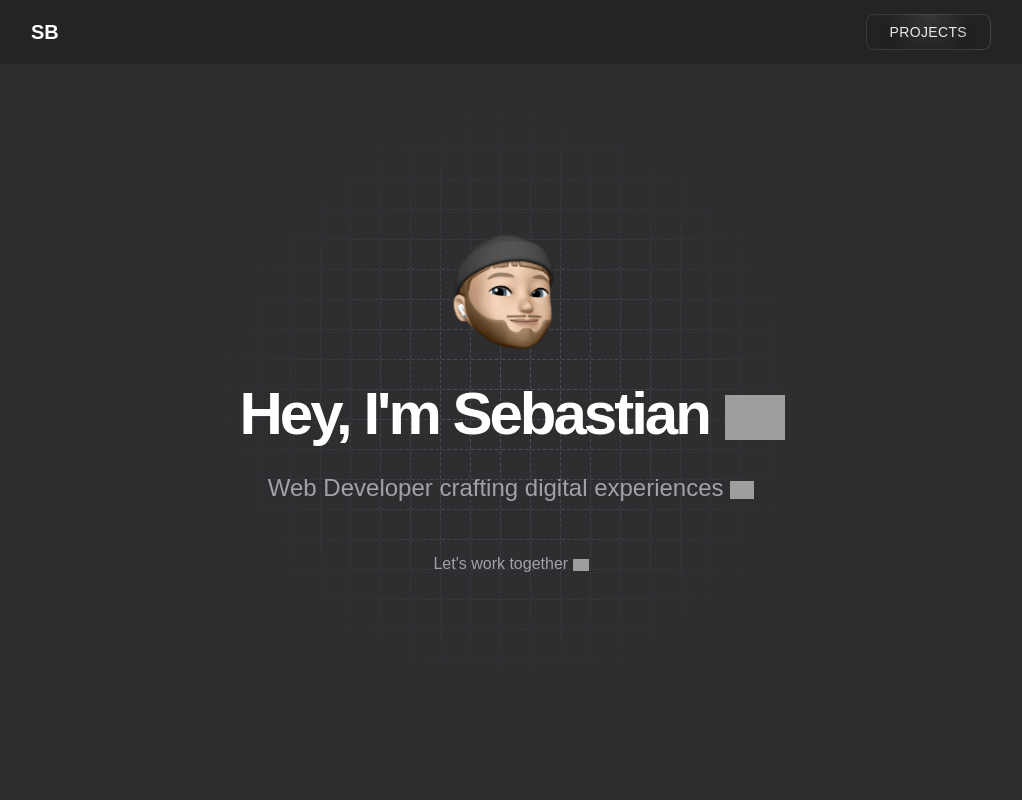
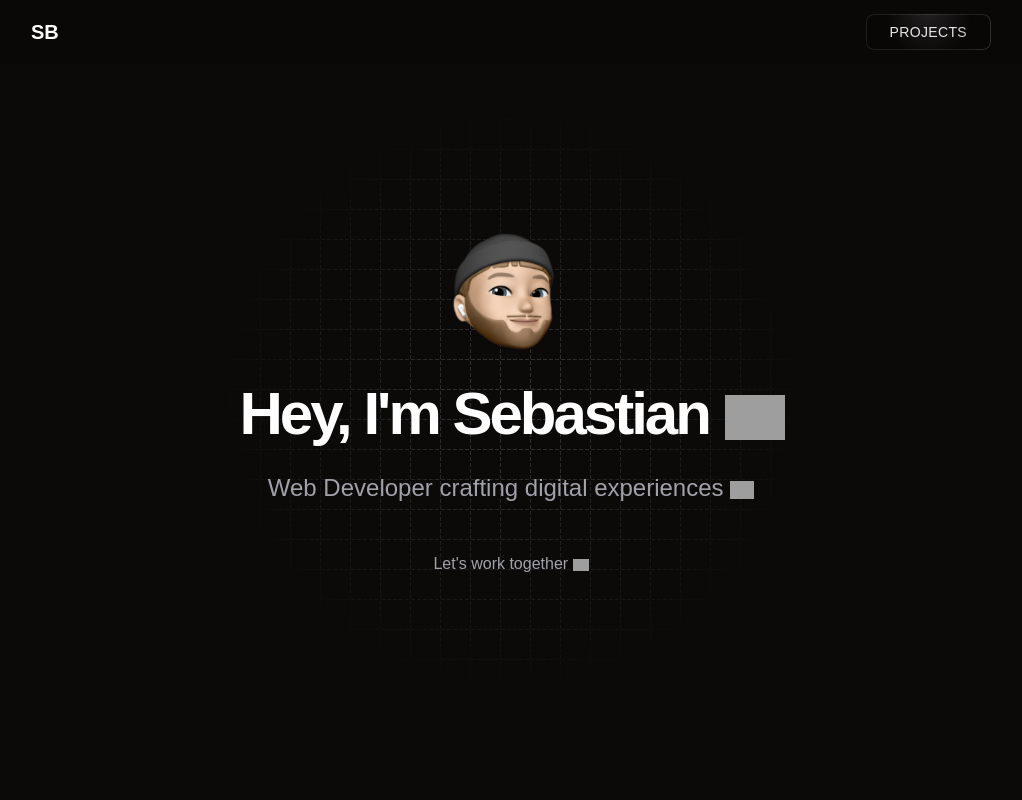
Before and after one commit to SirSebi/portfolio, a Next.js app: page / in a window 1280 px wide. Shown: the top 800 px of the page, without its empty margins (129-1151 px from the left). Built offline with nearby package versions, Linux system fonts and the light colour scheme; grey boxes are pictures that could not be loaded; what tailwindcss-motion would draw is missing.

Commit message:
update background

```diff
--- a/src/app/globals.css
+++ b/src/app/globals.css
@@ -8,7 +8,7 @@
 }
 
 body {
-  background-color: rgb(24 24 27 / 0.9); /* Ersetzt #0c0a09 mit bg-zinc-900/90 */
+  background-color: #0c0a09; /* Ersetzt #0c0a09 mit bg-zinc-900/90 */
   background-image: linear-gradient(var(--grid-color) 1px, transparent 1px),
     linear-gradient(90deg, var(--grid-color) 1px, transparent 1px);
   background-size: 50px 50px;
```
